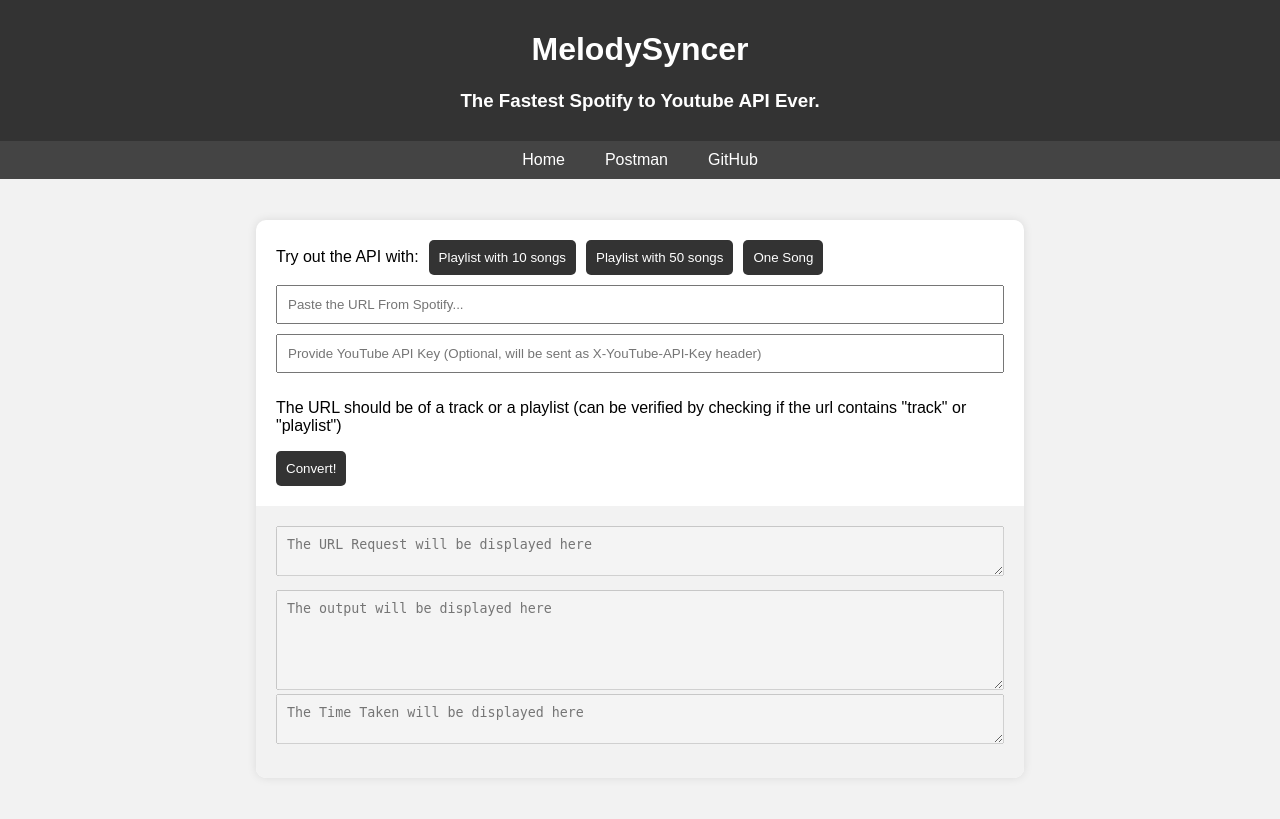
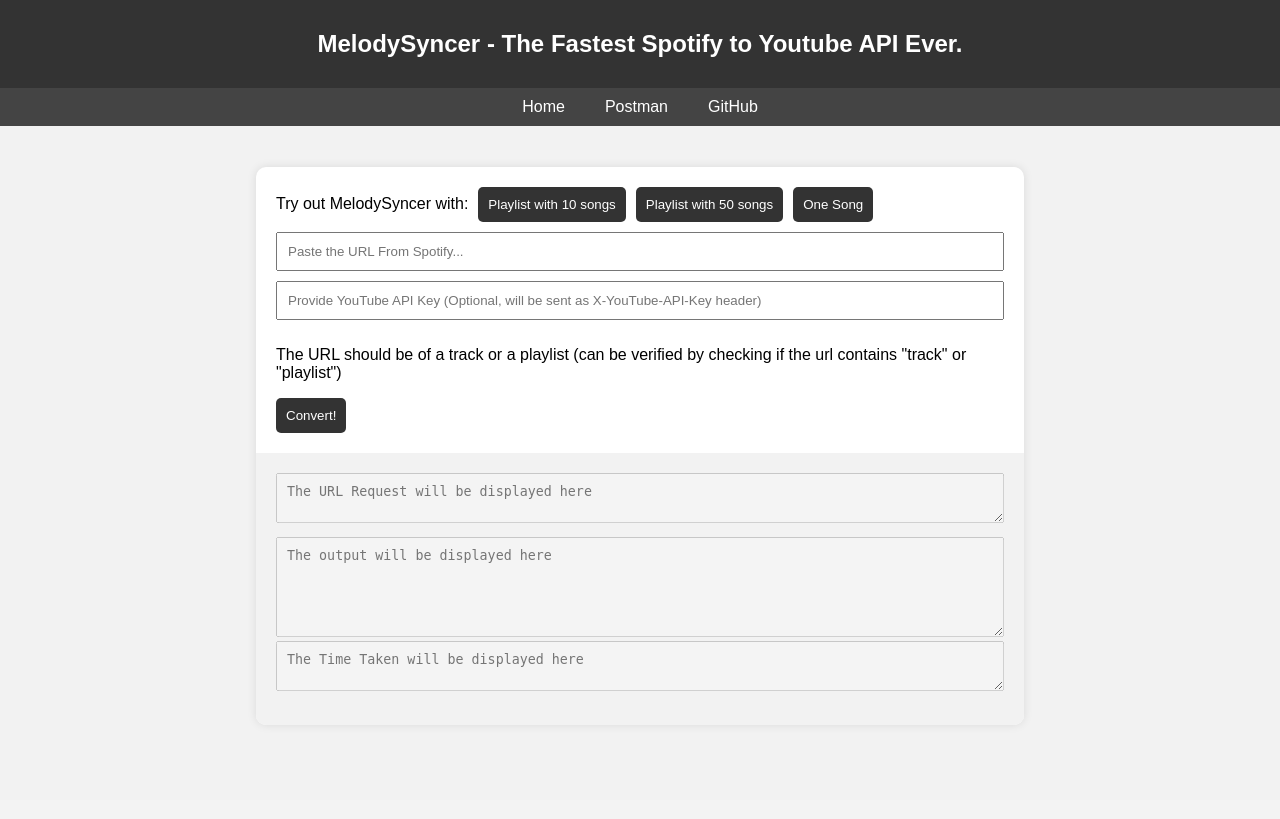
Before and after one commit to aryankeluskar/MelodySyncer-Py, a FastAPI app: page / in a window 1280 px wide. After the commit the page ends 691 px from the top, so only its background shows below. Run offline with FastAPI, Linux system fonts and the light colour scheme.

Commit message:
chore: improve CTA + hero

```diff
--- a/src/templates/index.html
+++ b/src/templates/index.html
@@ -165,8 +165,7 @@
 <body>
 
     <header>
-        <h1>MelodySyncer</h1>
-        <h3>The Fastest Spotify to Youtube API Ever.</h3>
+        <h2>MelodySyncer - The Fastest Spotify to Youtube API Ever.</h2>
     </header>
 
     <nav>
@@ -177,11 +176,12 @@
     </nav>
 
     <main>
+
         <div class="content-container">
             <div class="left-section">
                 <!-- Put 3 buttons side by side, labelled "One Song", "Playlist with 10 songs", "Playlist with 50 songs" -->
                 <div class="api-test-container">
-                    <p>Try out the API with:</p>
+                    <p>Try out MelodySyncer with:</p>
                     <button onclick="convertPlaylist(10)" class="button">Playlist with 10 songs</button>
                     <button onclick="convertPlaylist(50)" class="button">Playlist with 50 songs</button>
                     <button onclick="convertOneSong()" class="button">One Song</button>
```
